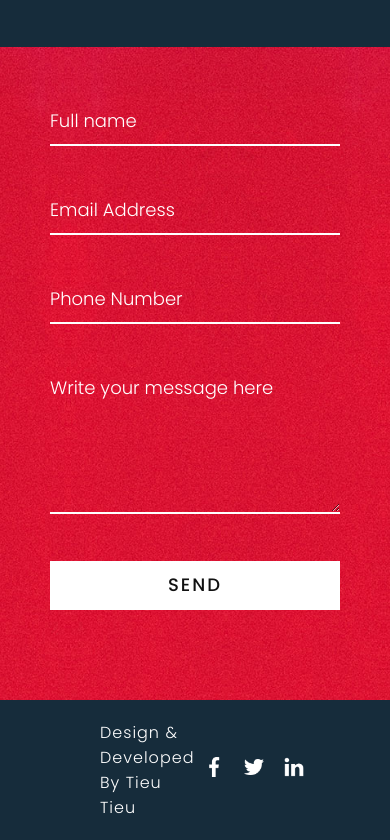
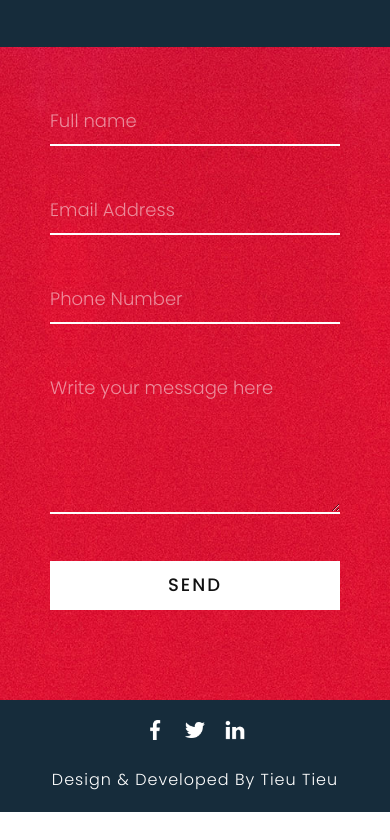
Before and after one commit to khanhvi/tieutieu-responsive-web-design, a plain HTML site: page index.html in a window 390 px wide. Shown: the part 7036-7876 px from the top of the page. After the commit the page ends 7848 px from the top, so only its background shows below. Drawn offline with Linux system fonts and the light colour scheme.

Commit message:
Add Responsive footer

```diff
--- a/style.css
+++ b/style.css
@@ -327,7 +327,7 @@
 }
 
 .form .inputBx input::placeholder {
-    color: #fff;
+    color: rgba(255, 255, 255, 0.5);
 }
 
 .form .inputBx textarea {
@@ -345,7 +345,7 @@
 }
 
 .form .inputBx textarea::placeholder {
-    color: #fff;
+    color: rgba(255, 255, 255, 0.5);
 }
 
 .form .inputBx input[type="submit"] {
@@ -483,5 +483,14 @@
         padding: 50px;
     }
 
+    .footer {
+        padding: 20px 50px;
+        flex-direction: column-reverse;
+    }
+
+    .footer ul {
+        margin-bottom: 20px;
+    }
+
 
 }
```
